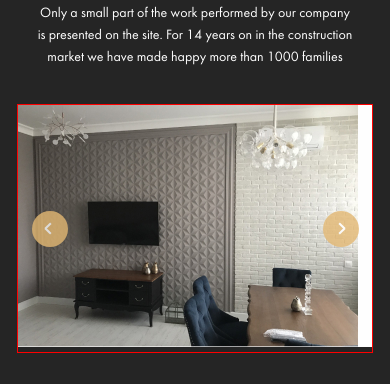
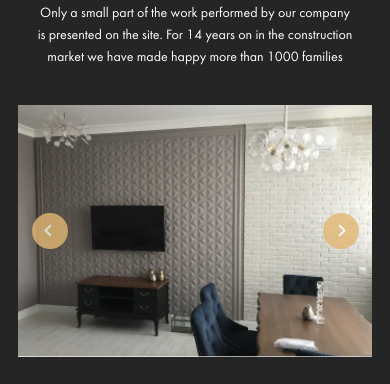
Before and after one commit to aykuli/repair-design-project, a website: page src/index.html in a window 390 px wide. Shown: the part 661-1045 px from the top of the page. Drawn offline with nearby package versions, Linux system fonts and the light colour scheme; files that its build step writes are made by us from their sources.

Commit message:
feat: slider in projects block in mobile version

```diff
--- a/src/sass/blocks/_slider.scss
+++ b/src/sass/blocks/_slider.scss
@@ -8,26 +8,22 @@
   &__img {
     &--list {
       position: relative;
+
       margin: 0 auto;
-
-      outline: 1px solid red;
     }
 
     &--items {
       position: relative;
 
-      display: flex;
-      flex-wrap: nowrap;
       width: 100%;
-      margin: 0 auto;
 
       overflow: hidden;
     }
 
-    &--item {
+    &--item-in-projects {
       position: relative;
 
-      margin: 0 auto;
+      width: 100%;
 
       animation: 1s ease-in-out;
       display: none;
@@ -41,7 +37,7 @@
   &--next {
     position: absolute;
     top: 0;
-    width: 100%;
+    // width: 100%;
   }
 
   &--to-left {
@@ -187,10 +183,13 @@
         height: 482px;
       }
 
-      &--item {
+      &--item-in-projects {
         width: 679px;
         margin-right: 21px;
+        // display: none;
+        display: block;
       }
+
       &--items {
         display: flex;
         flex-wrap: nowrap;
```
Also changed, not shown: src/index.html (+1 -1 lines).
